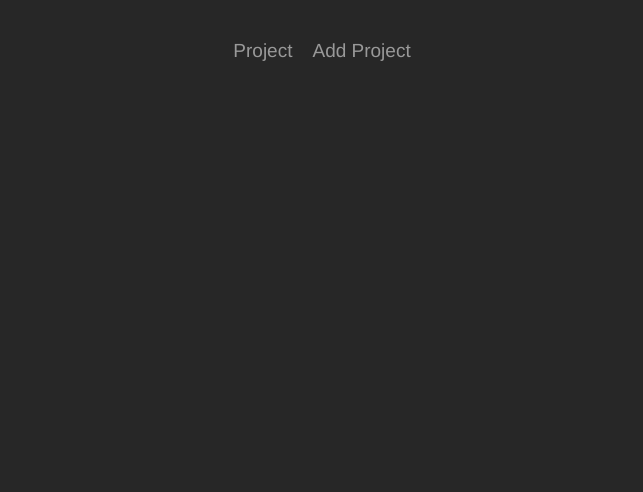
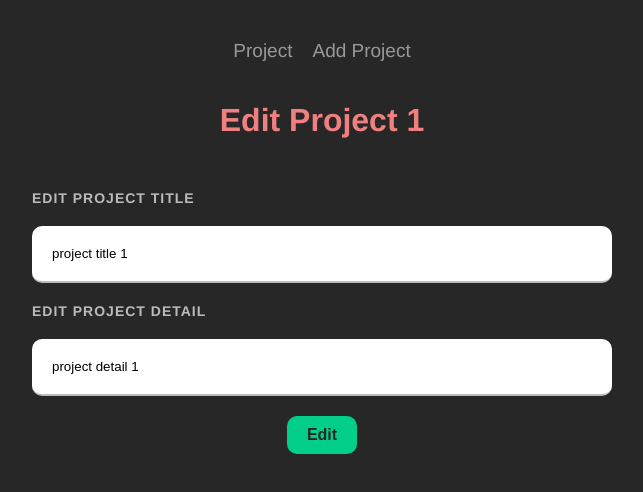
Before and after one commit to DanteThuta/project_planner, a Vue app: page /EditProject/1 in a window 1280 px wide. Before the commit this address had no page. Shown: the top 492 px of the page, without its empty margins (318-961 px from the left). Built offline with nearby package versions, Linux system fonts and the light colour scheme; data requests are answered from the project's data file.

Commit message:
Create EditProject Page and Retrieve Recent Data on Editpage

```diff
--- a/database/db.json
+++ b/database/db.json
@@ -10,7 +10,7 @@
       "id": 2,
       "title": "project title 2",
       "detail": "project detail 2",
-      "complete": false
+      "complete": true
     },
     {
       "id": 3,
--- a/src/components/SingleProject.vue
+++ b/src/components/SingleProject.vue
@@ -11,9 +11,13 @@
                <span class="material-icons" @click="deleteProject">
                 delete
                 </span>
-                <span class="material-icons">
-                edit
-                </span>
+                <!-- to carry the Id to Edit Project -->
+                <router-link :to="{name:'EditProject',params:{id:project.id}}">
+                        <span class="material-icons">
+                            edit
+                        </span>
+                </router-link>
+
                 <span class="material-icons" @click="completeProject">
                 done_outline
                 </span>
@@ -100,7 +104,9 @@
     span:hover{
         cursor: pointer;
         color: #777;
+        transform: scale(1.2);
     }
+
 
     h3{
         color: indianred;
--- a/src/router/index.js
+++ b/src/router/index.js
@@ -1,6 +1,7 @@
 import { createRouter, createWebHistory } from 'vue-router'
 import Home from '../views/Home.vue'
 import AddProject from '../views/AddProject.vue'
+import EditProject from '../views/EditProject.vue'
 
 const routes = [
   {
@@ -12,6 +13,12 @@
     path: '/AddProject',
     name: 'AddProject',
     component: AddProject
+  },
+  {
+    path: '/EditProject/:id',
+    name: 'EditProject',
+    component: EditProject,
+    props:true,
   }
 
 ]
--- a/src/views/AddProject.vue
+++ b/src/views/AddProject.vue
@@ -94,7 +94,8 @@
         color: #272727;
         padding: 10px 20px ;
         border: 0;
-        border-radius: 10px
-        ;
+        border-radius: 10px;
+        font-family: sans-serif;
+        font-weight: bold;
     }
 </style>
--- /dev/null
+++ b/src/views/EditProject.vue
@@ -0,0 +1,48 @@
+<template>
+  <h1>Edit Project {{id}}</h1>
+
+  <form @submit.prevent="addProject">
+        <label for="">Edit Project Title</label>
+        <input type="text" v-model="title"/>
+
+        <label for="">Edit Project Detail</label>
+        <input type="text" v-model="detail"/>
+
+        <button>
+            Edit
+        </button>
+    </form>
+</template>
+
+<script>
+export default {
+    props: ["id"],
+    data(){
+        return{
+            title: "",
+            detail: "",
+        }
+    },
+    //Used Mounted to show the Recent data on the Edit Page
+    mounted(){
+        // console.log('http://localhost:3000/projects/'+ this.id);
+        fetch('http://localhost:3000/projects/'+ this.id)
+        .then((res)=>{
+            return res.json();
+        })
+        //then again to retrieve the Edit data from above json Data
+        .then((datas)=>{
+            this.title = datas.title;
+            this.detail = datas.detail;
+        })
+        .catch((err)=>{
+            console.log(err);
+        })
+    }
+
+}
+</script>
+
+<style>
+
+</style>
--- a/src/views/Home.vue
+++ b/src/views/Home.vue
@@ -1,6 +1,6 @@
 <template>
   <div class="home">
-    <h1>Home</h1>
+    <h1>Project Lists</h1>
     <div v-for="project in projects" :key="project.id">
           <SingleProject :project="project" @delete="deleteProject" @complete="completeProject"></SingleProject>
     </div>
```
Also changed, not shown: note.txt.
